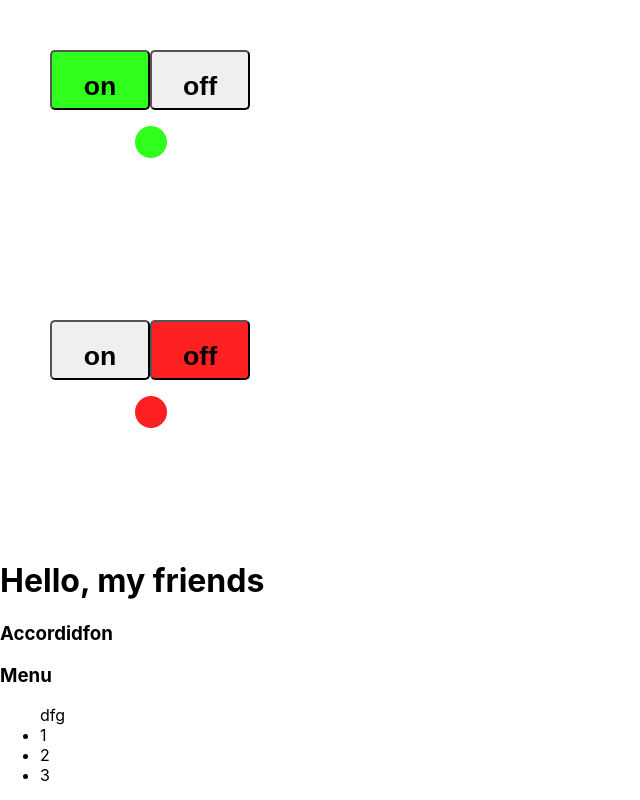
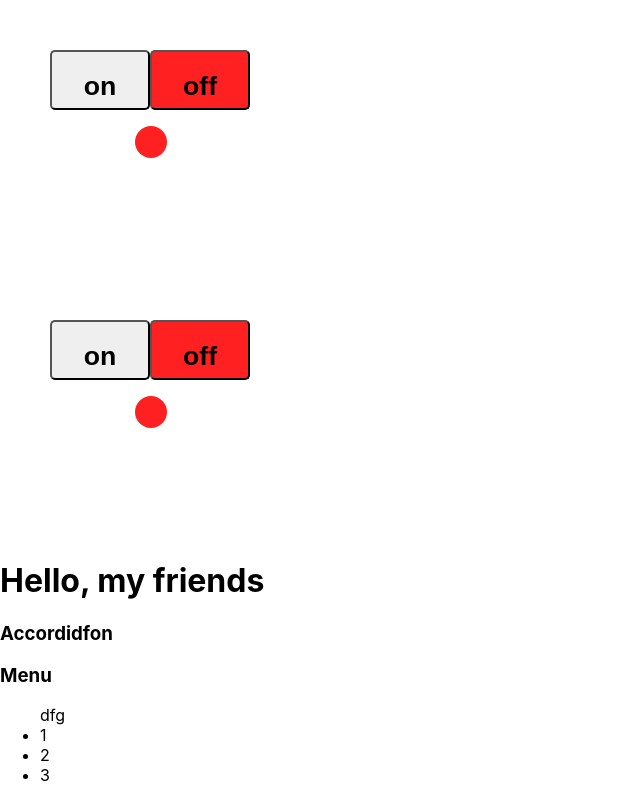
Before and after one commit to Maks-KaNDeR1/React-Kabzda, a React (Create React App) app: page / in a window 1280 px wide. Shown: the top 800 px of the page, without its empty margins (0-640 px from the left). Built offline with nearby package versions, Linux system fonts and the light colour scheme.

Commit message:
useState

```diff
--- a/src/App.tsx
+++ b/src/App.tsx
@@ -1,4 +1,6 @@
-import React from 'react';
+
+
+import React, { useState } from 'react';
 import logo from './logo.svg';
 import './App.css';
 import Rating from "./components/Rating/Rating";
@@ -6,10 +8,15 @@ import Accordion from "./components/Accordion/Accordion";
 import OnOff from './components/OnOff/OnOff';
 
 function App() {
+
+    // let [switch, setSwitch] = useState(false)
+
+
+
     return (
         <div>
-            <OnOff switch={true}/>
-            <OnOff switch={false}/>
+            <OnOff />
+            <OnOff />
             <PageTitle title={"Hello, my friends"}/>
             <Accordion titleValue={"Accordidfon"} collapsed={false}/>
             <PageTitle title={"App components"}/>
--- a/src/components/OnOff/OnOff.tsx
+++ b/src/components/OnOff/OnOff.tsx
@@ -1,44 +1,97 @@
-import React from 'react'
 import './OnOff.css'
+import React, { useState } from 'react';
 
-type swithPropsType = {
-    switch: boolean
+// type SwitchOnPropsType = {
+//     handleOffClick: Function
+//     handleOnClick: Function
+// }
+
+// type SwitchOffPropsType = {
+//     handleOffClick: Function
+//     handleOnClick: Function
+
+// }
+
+// const SwitchOn = (props: SwitchOnPropsType) => {
+//     return (
+//         <div className='onOf'>
+//             <div>
+//                 <button
+//                     onClick={() => props.handleOnClick()}
+//                     className='button'
+//                     style={{ backgroundColor: 'rgb(48, 255, 29)' }}
+//                 >
+//                     <h1>on</h1>
+//                 </button>
+//                 <button
+//                     onClick={() => props.handleOnClick()}
+//                     className='button'
+//                     style={{ backgroundColor: 'rgb(255, 33, 33)' }}
+//                 >
+//                     <h1>off</h1>
+//                 </button>
+//             </div>
+//             <div className='roundOn'></div>
+//         </div>)
+// }
+
+// const SwitchOff = (props: SwitchOffPropsType) => {
+//     return (
+//         <div className='onOf'>
+//             <div>
+//                 <button
+//                     onClick={() => props.handleOnClick()}
+//                     className='button'
+//                     style={{ backgroundColor: 'rgb(48, 255, 29)' }}
+//                 >
+//                     <h1>on</h1>
+//                 </button>
+//                 <button
+//                     onClick={() => props.handleOffClick()}
+//                     className='button'
+//                     style={{ backgroundColor: 'rgb(255, 33, 33)' }}
+//                 >
+//                     <h1>off</h1>
+//                 </button>
+//             </div>
+//             <div className='roundOff'></div>
+//         </div>
+//     )
+// }
+
+function OnOff() {
+
+    const [switchOnOff, setSwitchOnOff] = useState(false)
+
+    let handleOffClick = () => {
+        setSwitchOnOff(false)
     }
 
-const SwitchOn = () => {
+    let handleOnClick = () => {
+        setSwitchOnOff(true)
+    }
+
     return (
         <div className='onOf'>
             <div>
-            <button className='button'
-                style={{ backgroundColor: 'rgb(48, 255, 29)' }}>
-                <h1>on</h1></button>
-            <button className='button'>
-                <h1>off</h1></button>
-        </div>
-        <div className='roundOn'></div>
-    </div>)
-}
-const SwitchOff = () => {
-    return (
-        <div className='onOf'>
-        <div>
-            <button className='button'>
-                <h1>on</h1></button>
-            <button className='button'
-                style={{ backgroundColor: 'rgb(255, 33, 33)' }}>
-                <h1>off</h1></button>
+                <button
+                    onClick={() => handleOnClick()}
+                    className='button'
+                    style={{ backgroundColor: switchOnOff ? 'rgb(48, 255, 29)' : '' }}
+                >
+                    <h1>on</h1>
+                </button>
+                <button
+                    onClick={() => handleOffClick()}
+                    className='button'
+                    style={{ backgroundColor: switchOnOff ? '' : 'rgb(255, 33, 33)' }}
+                >
+                    <h1>off</h1>
+                </button>
             </div>
             <div className='roundOff'></div>
-    </div>)
+        </div>
+    )
 }
 
-function OnOff(props: swithPropsType) {
-    if (props.switch === true) {
-        return <SwitchOn />
-    } else {
-        return <SwitchOff />
-    }
-}
-
-
 export default OnOff
```
Lines whose indentation alone changed are shown as unchanged.
